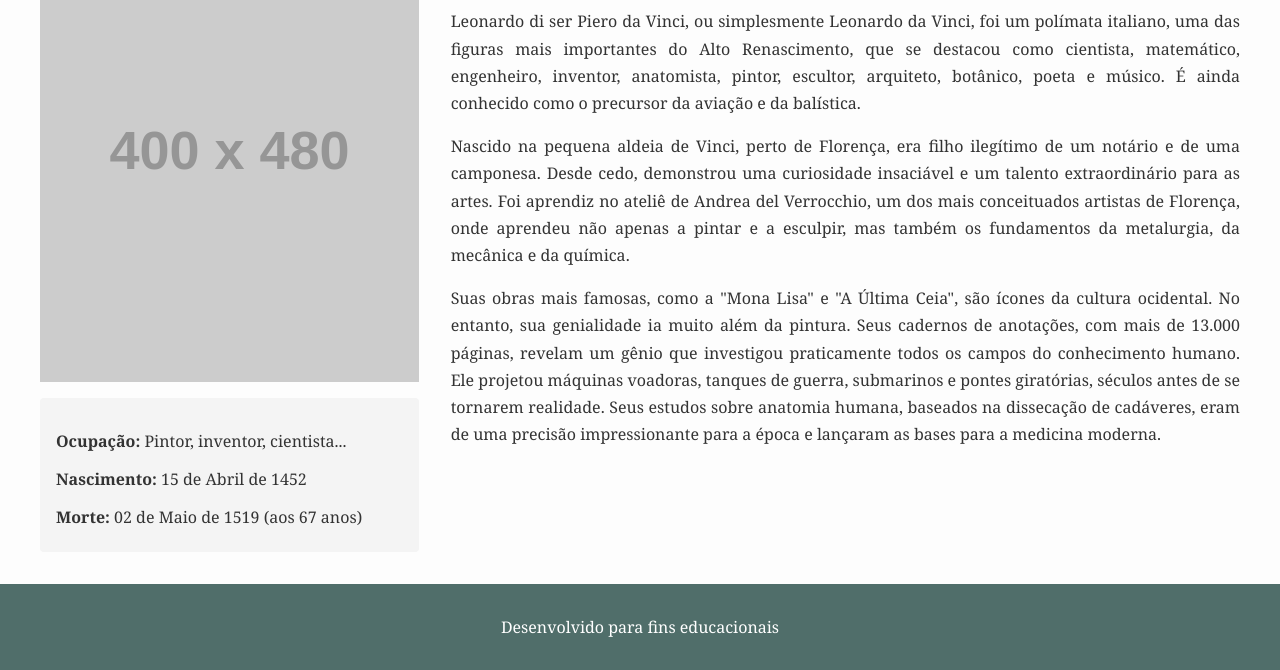
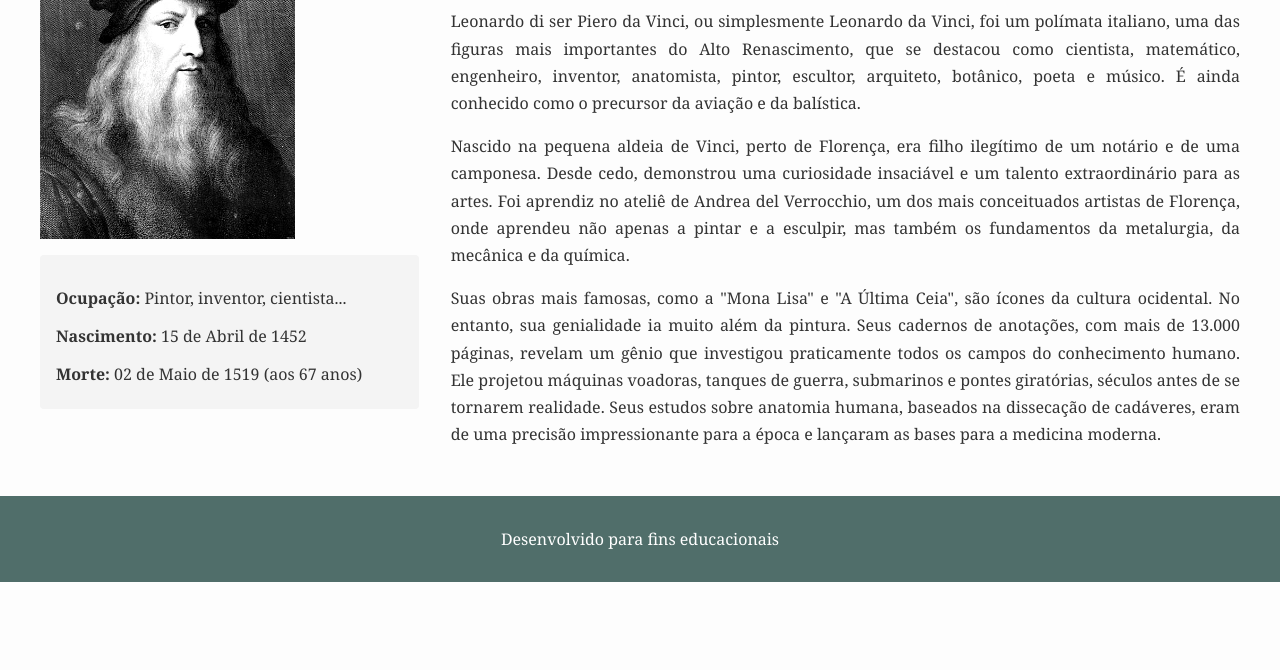
Before and after one commit to Mferrazon/AulaPratica_4, a plain HTML site: page index.html in a window 1280 px wide. Shown: the part 327-997 px from the top of the page. After the commit the page ends 909 px from the top, so only its background shows below. Drawn offline with Linux system fonts and the light colour scheme; placeholder pictures from the web are drawn by us.

Commit message:
Alteração foto Da Vinci

```diff
--- a/index.html
+++ b/index.html
@@ -138,7 +138,7 @@
     <!-- O container principal que usa a nossa grade (Grid) -->
     <div class="container-conteudo">
         <aside class="imagem_leo">
-            <img src="https://placehold.co/400x480/cccccc/333333?text=Da+Vinci" alt="Retrato de Leonardo da Vinci">
+            <img src="imagens/leonardo-da-vinci.png" alt="Retrato de Leonardo da Vinci">
             <div class="infos">
                 <p><strong>Ocupação:</strong> Pintor, inventor, cientista...</p>
                 <p><strong>Nascimento:</strong> 15 de Abril de 1452</p>
```
